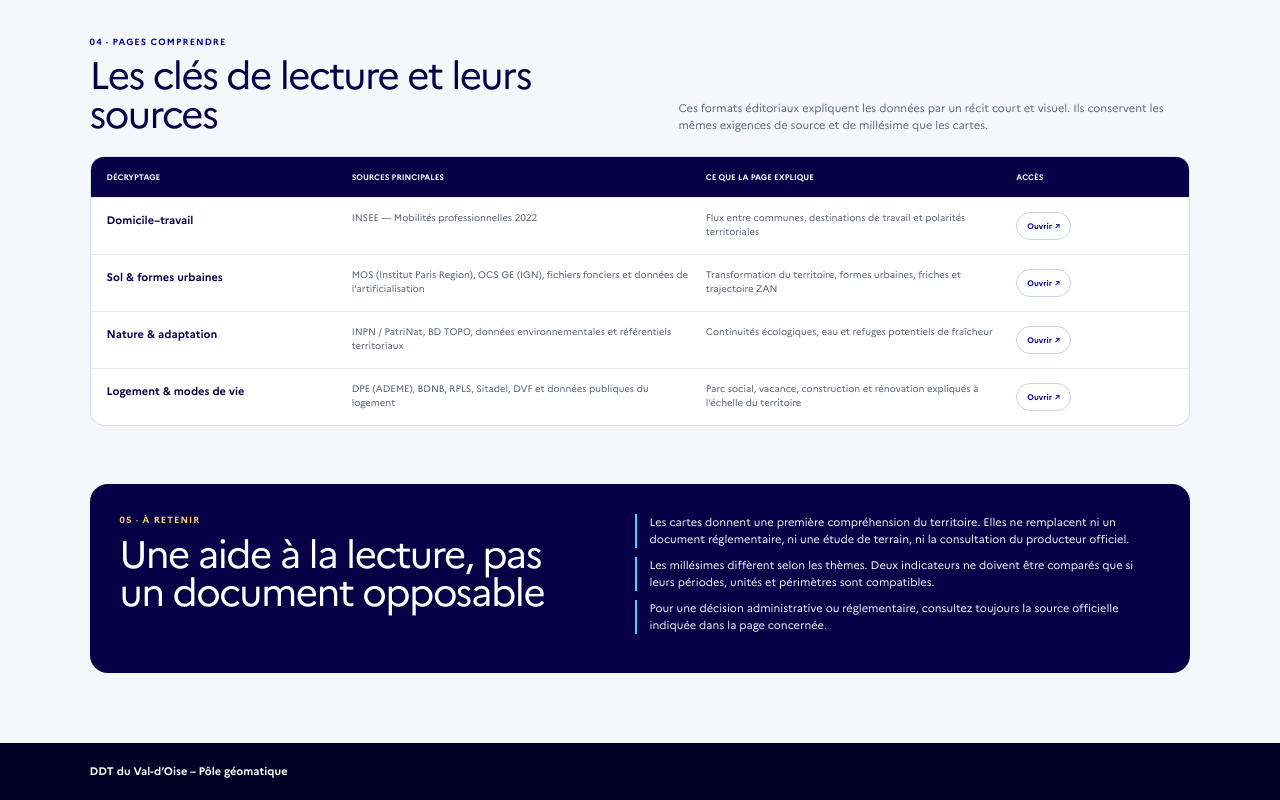
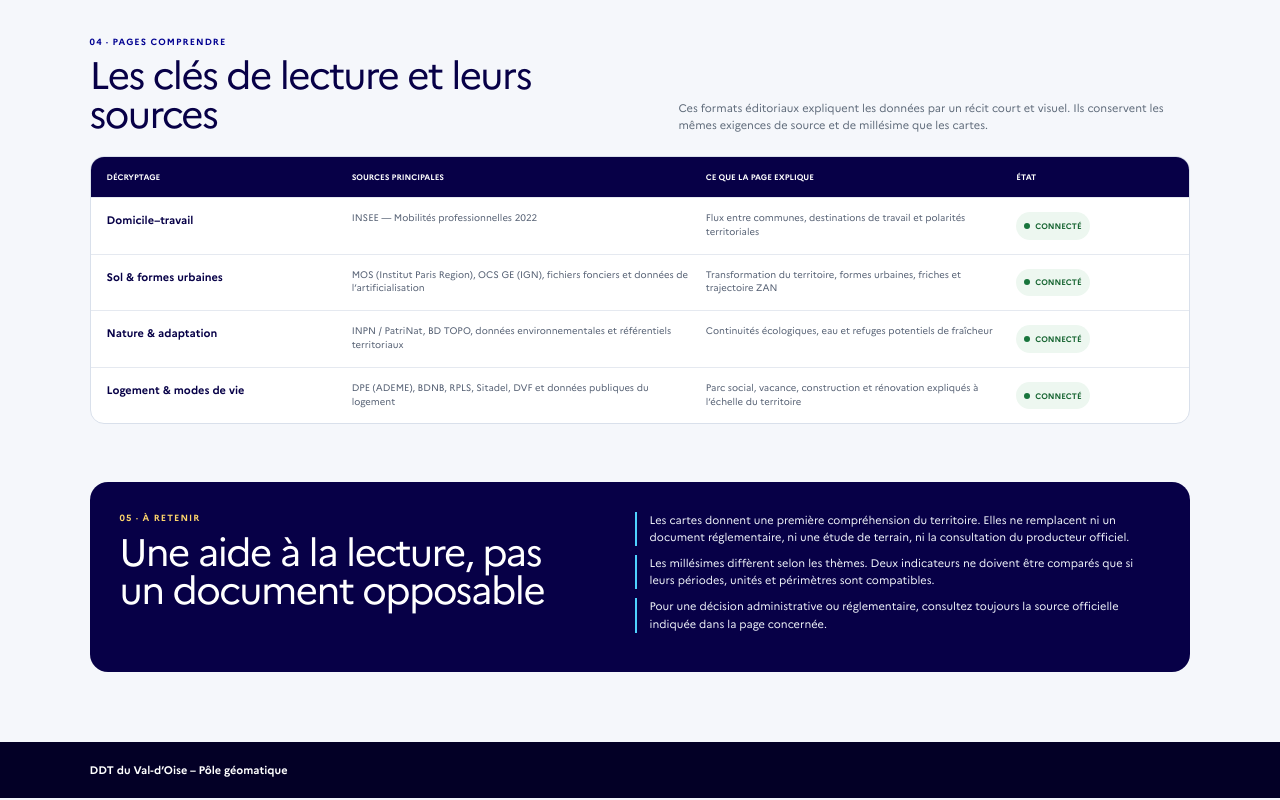
Before and after one commit to DDT95/atlas-territorial-95, a Next.js app: page /donnees in a window 1280 px wide. Shown: the part 1726-2526 px from the top of the page. Built offline with nearby package versions, Linux system fonts and the light colour scheme.

Commit message:
Corriger le statut des pages Comprendre

```diff
--- a/app/donnees/page.tsx
+++ b/app/donnees/page.tsx
@@ -12,10 +12,10 @@ const observatories = [
 ];
 
 const understandingPages = [
-  { name: "Domicile–travail", sources: "INSEE — Mobilités professionnelles 2022", use: "Flux entre communes, destinations de travail et polarités territoriales", href: "https://ddt95.github.io/val-doise-domicile-travail/" },
-  { name: "Sol & formes urbaines", sources: "MOS (Institut Paris Region), OCS GE (IGN), fichiers fonciers et données de l’artificialisation", use: "Transformation du territoire, formes urbaines, friches et trajectoire ZAN", href: "https://ddt95.github.io/val-doise-sol-formes-urbaines/" },
-  { name: "Nature & adaptation", sources: "INPN / PatriNat, BD TOPO, données environnementales et référentiels territoriaux", use: "Continuités écologiques, eau et refuges potentiels de fraîcheur", href: "https://ddt95.github.io/val-doise-nature-adaptation/" },
-  { name: "Logement & modes de vie", sources: "DPE (ADEME), BDNB, RPLS, Sitadel, DVF et données publiques du logement", use: "Parc social, vacance, construction et rénovation expliqués à l’échelle du territoire", href: "https://ddt95.github.io/val-doise-logement-habitat/" },
+  { name: "Domicile–travail", sources: "INSEE — Mobilités professionnelles 2022", use: "Flux entre communes, destinations de travail et polarités territoriales" },
+  { name: "Sol & formes urbaines", sources: "MOS (Institut Paris Region), OCS GE (IGN), fichiers fonciers et données de l’artificialisation", use: "Transformation du territoire, formes urbaines, friches et trajectoire ZAN" },
+  { name: "Nature & adaptation", sources: "INPN / PatriNat, BD TOPO, données environnementales et référentiels territoriaux", use: "Continuités écologiques, eau et refuges potentiels de fraîcheur" },
+  { name: "Logement & modes de vie", sources: "DPE (ADEME), BDNB, RPLS, Sitadel, DVF et données publiques du logement", use: "Parc social, vacance, construction et rénovation expliqués à l’échelle du territoire" },
 ];
 
 export default function DataInformationPage() {
@@ -65,9 +65,9 @@ export default function DataInformationPage() {
         <section className="connection-section understanding-sources" aria-labelledby="understanding-sources-title">
           <div className="connection-heading"><div><p className="data-step">04 · Pages Comprendre</p><h2 id="understanding-sources-title">Les clés de lecture et leurs sources</h2></div><p>Ces formats éditoriaux expliquent les données par un récit court et visuel. Ils conservent les mêmes exigences de source et de millésime que les cartes.</p></div>
           <div className="connection-table" role="table" aria-label="Sources des pages Comprendre">
-            <div className="connection-row understanding-row connection-labels" role="row"><span>Décryptage</span><span>Sources principales</span><span>Ce que la page explique</span><span>Accès</span></div>
+            <div className="connection-row understanding-row connection-labels" role="row"><span>Décryptage</span><span>Sources principales</span><span>Ce que la page explique</span><span>État</span></div>
             {understandingPages.map((item) => <article className="connection-row understanding-row" role="row" key={item.name}>
-              <strong>{item.name}</strong><p>{item.sources}</p><p>{item.use}</p><a className="data-understanding-link" href={item.href} target="_blank" rel="noreferrer">Ouvrir ↗</a>
+              <strong>{item.name}</strong><p>{item.sources}</p><p>{item.use}</p><span className="data-status connected"><i/>Connecté</span>
             </article>)}
           </div>
         </section>
```
Also changed, not shown: app/globals.css, 1 other file (tests, documents, lock files or other folders).
